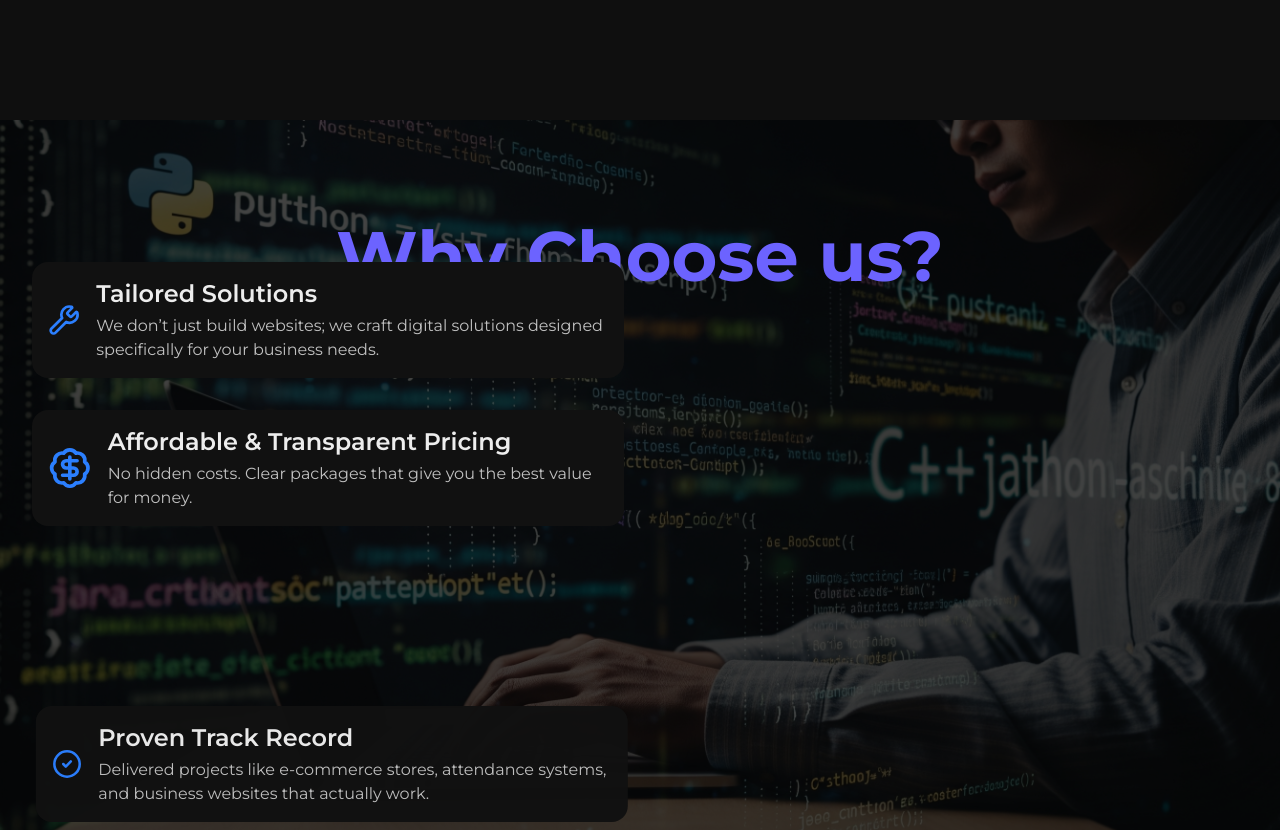
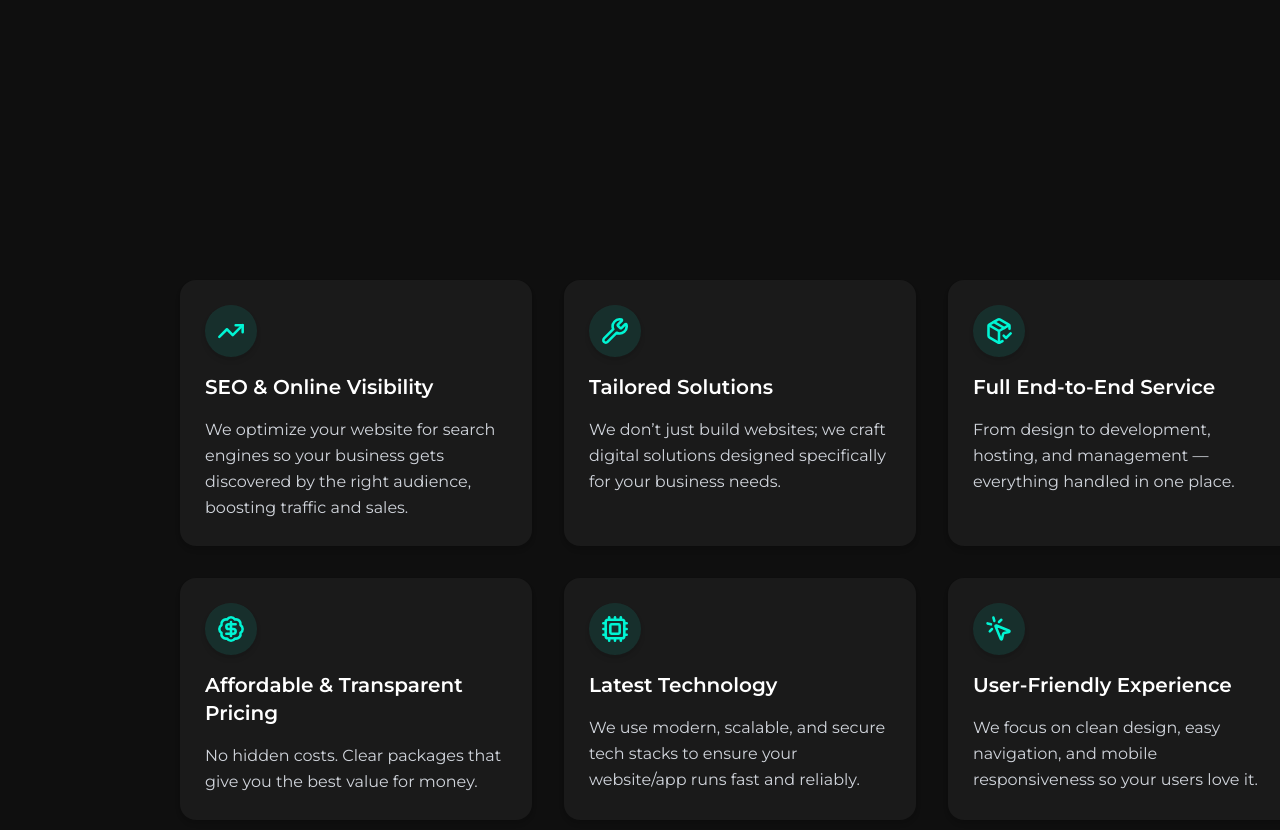
Before and after one commit to theajthakur/vijstack, a Next.js app: page / in a window 1280 px wide. Shown: the part 1680-2510 px from the top of the page. Built offline with nearby package versions, Linux system fonts and the light colour scheme.

Commit message:
Refactor: Style

```diff
--- a/src/components/home/_components/feature/page.jsx
+++ b/src/components/home/_components/feature/page.jsx
@@ -1,5 +1,3 @@
-import React, { useEffect } from "react";
-import "./page.css";
 import gsap from "gsap";
 import { ScrollTrigger } from "gsap/ScrollTrigger";
 import {
@@ -12,8 +10,15 @@ import {
   CheckCircle2,
   TrendingUp,
 } from "lucide-react";
+import { useEffect, useRef } from "react";
+
 export default function FeatureProvided() {
   const points = [
+    {
+      title: "SEO & Online Visibility",
+      desc: "We optimize your website for search engines so your business gets discovered by the right audience, boosting traffic and sales.",
+      icon: TrendingUp,
+    },
     {
       title: "Tailored Solutions",
       desc: "We don’t just build websites; we craft digital solutions designed specifically for your business needs.",
@@ -55,84 +60,81 @@ export default function FeatureProvided() {
       icon: TrendingUp,
     },
   ];
+  const sectionRef = useRef(null);
+  const headingRef = useRef(null);
+  const cardsRef = useRef([]);
+
   useEffect(() => {
     gsap.registerPlugin(ScrollTrigger);
     gsap
       .timeline({
         scrollTrigger: {
-          trigger: ".feature-controller",
-          start: "top bottom",
-          end: "20% 70%",
-          scrub: 1,
+          trigger: sectionRef.current,
+          start: "top 80%",
+          end: "top center",
+          scrub: true,
         },
       })
-      .from("h2.mhead", { y: "30rem", fontSize: "8rem" });
-    gsap
-      .timeline({
-        scrollTrigger: {
-          trigger: ".feature-controller",
-          start: "20% 80%",
-          end: "50% 80%",
-          scrub: 1,
-        },
-      })
-      .from(".feature-controller .points", {
-        stagger: 0.1,
-        x: 200,
-        opacity: 0,
+      .from(headingRef.current, {
+        y: 100,
+        scale: 0,
       });
     gsap
       .timeline({
         scrollTrigger: {
-          trigger: ".feature-controller",
-          start: "70% center",
-          end: "bottom center",
-          scrub: 1,
+          trigger: sectionRef.current,
+          start: "top center",
+          end: "30% 30%",
+          scrub: true,
         },
       })
-      .to(".points", {
-        stagger: 0.1,
-        x: -200,
-        opacity: 0,
-      });
-    gsap
-      .timeline({
-        scrollTrigger: {
-          trigger: ".feature-controller",
-          start: "70% 70%",
-          end: "bottom 70%",
-          scrub: 1,
+      .fromTo(
+        cardsRef.current,
+        {
+          x: 100,
+          stagger: 0.5,
         },
-      })
-      .to("h2.mhead", { y: "30rem", fontSize: "6rem", opacity: 0 });
+        {
+          x: 0,
+          stagger: 0.5,
+        }
+      );
   }, []);
+
   return (
-    <div className="feature-controller">
-      <div className=" h-full bg-[#000000bb]">
-        <div className="w-vw p-5 sm:p-8">
-          <h2 className="text-center text-4xl lg:text-6xl text-secondary font-extrabold whitespace-nowrap overflow-ellipsis overflow-hidden mhead mb-10">
-            Why Choose us?
+    <section
+      className="py-16 px-6 md:px-20 bg-background text-foreground relative"
+      ref={sectionRef}
+    >
+      <h2
+        className="text-3xl md:text-5xl font-bold text-center text-primary drop-shadow-glow mb-12"
+        ref={headingRef}
+      >
+        Why Choose Us?
       </h2>
-          <div className="grid gap-8 md:grid-cols-2 text-left keypoints w-full overflow-hidden">
+
+      <div className="grid gap-8 md:grid-cols-2 lg:grid-cols-3">
         {points.map((point, index) => {
           const Icon = point.icon;
           return (
-                <div className="points" key={index}>
-                  <div className="flex items-center space-x-4 p-4 rounded-card bg-[#111] hover:shadow-glow transition">
-                    <Icon className="text-blue-500" size={50} />
-                    <div>
-                      <h3 className="text-2xl font-semibold mb-1">
+            <div
+              key={index}
+              ref={(el) => (cardsRef.current[index] = el)}
+              className="flex flex-col items-start gap-4 bg-[#1a1a1a] p-6 rounded-[var(--radius-card)] shadow-md hover:shadow-[var(--shadow-glow)] transition duration-300 border border-transparent hover:border-primary group"
+            >
+              <div className="p-3 rounded-full bg-primary/10 text-primary shadow-md group-hover:scale-110 transition-transform duration-300">
+                <Icon size={28} strokeWidth={2.2} />
+              </div>
+              <h3 className="text-lg md:text-xl font-semibold text-white">
                 {point.title}
               </h3>
-                      <p className="opacity-80">{point.desc}</p>
-                    </div>
-                  </div>
+              <p className="text-sm md:text-base text-gray-300 leading-relaxed">
+                {point.desc}
+              </p>
             </div>
           );
         })}
       </div>
-        </div>
-      </div>
-    </div>
+    </section>
   );
 }
```
Lines whose indentation alone changed are shown as unchanged.
